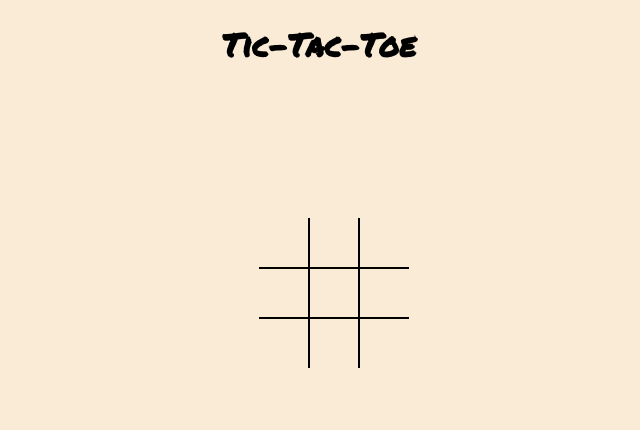
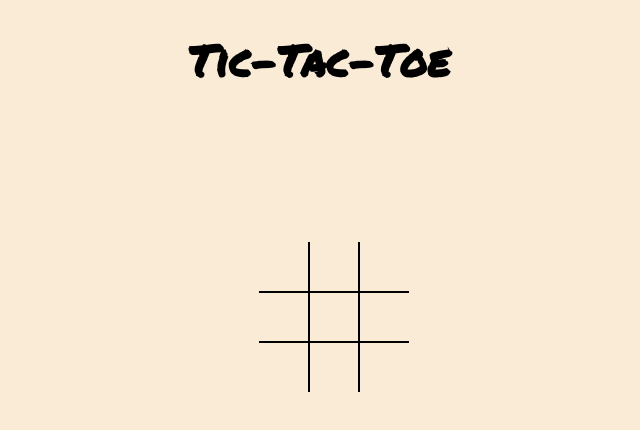
Before and after one commit to tusharkashyap63/Tic-tac-toe, a plain HTML site: page index.html in a window 1280 px wide. Shown: the whole page, without its empty margins (321-961 px from the left). Drawn offline with Linux system fonts and the light colour scheme.

Commit message:
Changed h1 font size

```diff
--- a/css/style.css
+++ b/css/style.css
@@ -9,6 +9,7 @@ body{
 }
 h1{
 	text-align: center;
+	font-size: 270%;
 }
 .container{
 	display: grid;
```
